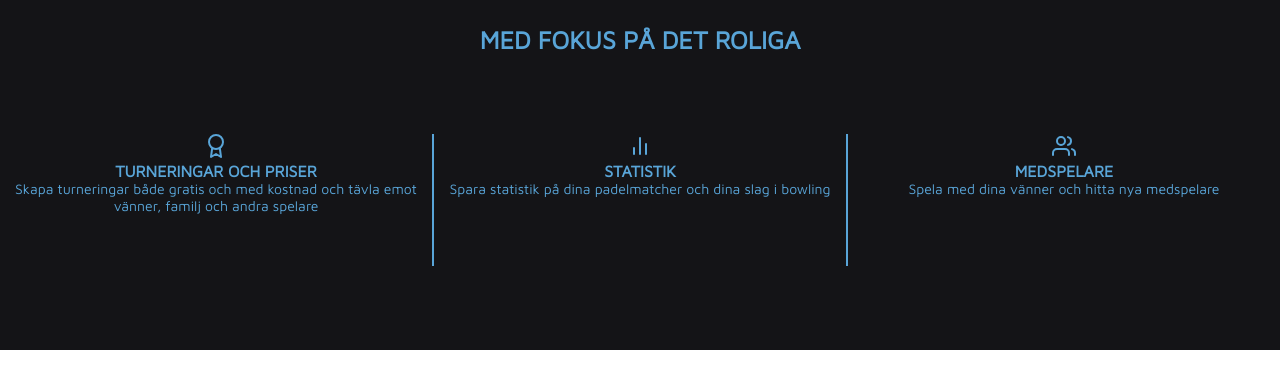
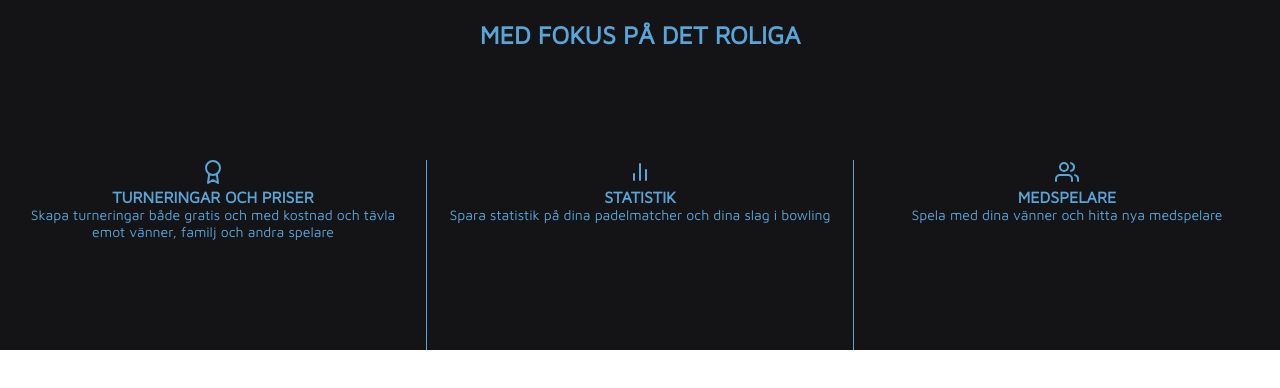
Before and after one commit to Pontus91/wuma-sports-frontend, a React (Create React App) app: page / in a window 1280 px wide. Shown: the top 388 px of the page. Built offline with nearby package versions, Linux system fonts and the light colour scheme.

Commit message:
Fixes for PR

```diff
--- a/public/index.html
+++ b/public/index.html
@@ -24,7 +24,7 @@
       work correctly both with client-side routing and a non-root public URL.
       Learn how to configure a non-root public URL by running `npm run build`.
     -->
-  <title>React App</title>
+  <title>WUMA Sports</title>
 </head>
 
 <body>
--- a/src/App.css
+++ /dev/null
@@ -1,3 +0,0 @@
-.App {
-  background: #e8e8e8;
-}
--- a/src/App.js
+++ b/src/App.js
@@ -1,15 +1,5 @@
-import React, { Component } from 'react';
-import './App.css';
+import React from 'react';
 import StartPage from './Components/StartPage';
 
-class App extends Component {
-  render() {
-    return (
-      <div className="App">
-        <StartPage />
-      </div>
-    );
-  }
-}
-
+const App = props => <StartPage />;
 export default App;
--- /dev/null
+++ b/src/Components/Motto/Motto.js
@@ -0,0 +1,16 @@
+import React from 'react';
+
+import {
+  StyledMottoWrapper,
+  StyledMottoText
+} from './StyledMotto';
+
+const Motto = () => {
+  return (
+    <StyledMottoWrapper>
+      <StyledMottoText>Med fokus på det roliga</StyledMottoText>
+    </StyledMottoWrapper>
+  )
+}
+
+export default Motto;
--- /dev/null
+++ b/src/Components/Motto/StyledMotto.js
@@ -0,0 +1,15 @@
+import styled from 'styled-components';
+
+export const StyledMottoWrapper = styled.div`
+  height: 50px;
+  width: 100%;
+`
+
+export const StyledMottoText = styled.div`
+  font-family: 'Maven Pro', sans-serif;
+  text-transform: uppercase;
+  font-weight: 700;
+  font-size: 25px;
+  color: #59A5D8;
+  margin-top: 20px;
+`
--- /dev/null
+++ b/src/Components/Motto/index.js
@@ -0,0 +1,2 @@
+import Motto from './Motto';
+export default Motto;
--- a/src/Components/StartPage/StartPage.js
+++ b/src/Components/StartPage/StartPage.js
@@ -1,56 +1,68 @@
 import React from 'react';
+import Motto from '../Motto';
 import * as Icon from 'react-feather';
 
 import {
   StyledContainer,
   StyledPublicInfo,
-  StyledInfoHeader,
-  StyledHeaderText,
   StyledInfoWrapper,
+  StyledIconDiv,
   StyledFocusInfo,
-  StyledFocusMinorInfo,
-  StyledInfoWrapperMiddle,
-  StyledIconDiv
+  StyledFocusMinorInfo
 
 } from './StyledStartPage';
 
+const links = [
+  {
+    icon: "Award",
+    title: 'Turneringar och priser',
+    subtitle: 'Skapa turneringar både gratis och med kostnad och tävla emot vänner, familj och andra spelare',
+    id: 1
+  },
+  {
+    icon: "BarChart2",
+    title: "Statistik",
+    subtitle: "Spara statistik på dina padelmatcher och dina slag i bowling",
+    id: 2
+  },
+  {
+    icon: "Users",
+    title: "Medspelare",
+    subtitle: "Spela med dina vänner och hitta nya medspelare",
+    id: 3
+  }
+];
+
+
+
 const Startpage = () => {
+
   return (
     <StyledContainer>
       <StyledPublicInfo>
-        <StyledInfoHeader>
-          <StyledHeaderText>Med fokus på det roliga</StyledHeaderText>
-        </StyledInfoHeader>
-        <StyledInfoWrapper>
-          <StyledIconDiv><Icon.Award /></StyledIconDiv>
-          <StyledFocusInfo>
-            Turneringar och priser
-          </StyledFocusInfo>
-          <StyledFocusMinorInfo>
-            Skapa turneringar både gratis och med kostnad och tävla emot vänner, familj och andra spelare
-          </StyledFocusMinorInfo>
-        </StyledInfoWrapper>
-        <StyledInfoWrapperMiddle>
-          <StyledIconDiv><Icon.BarChart2 /></StyledIconDiv>
-          <StyledFocusInfo>
-            Statistik
-          </StyledFocusInfo>
-          <StyledFocusMinorInfo>
-            Spara statistik på dina padelmatcher och dina slag i bowling
-          </StyledFocusMinorInfo>
-        </StyledInfoWrapperMiddle>
-        <StyledInfoWrapper>
-          <StyledIconDiv><Icon.Users /></StyledIconDiv>
-          <StyledFocusInfo>
-            Medspelare
-          </StyledFocusInfo>
-          <StyledFocusMinorInfo>
-            Spela med dina vänner och hitta nya medspelare
-          </StyledFocusMinorInfo>
-        </StyledInfoWrapper>
+        <Motto />
+        { links.map(renderStyledInfoWrapper ) }
       </StyledPublicInfo>
     </StyledContainer>
   )
 }
 
+const renderStyledInfoWrapper = ({ icon, title, subtitle, id }) => {
+  const IconElem = Icon[icon];
+
+  return (
+    <StyledInfoWrapper key={id}>
+      <StyledIconDiv>
+        <IconElem />
+      </StyledIconDiv>
+      <StyledFocusInfo >
+        {title}
+      </StyledFocusInfo>
+      <StyledFocusMinorInfo >
+        {subtitle}
+      </StyledFocusMinorInfo>
+    </StyledInfoWrapper>
+  )
+};
+
 export default Startpage;
--- a/src/Components/StartPage/StyledStartPage.js
+++ b/src/Components/StartPage/StyledStartPage.js
@@ -12,35 +12,22 @@ text-align: center;
   justify-content: center;
   flex-flow: row wrap;
 `
-
-export const StyledInfoHeader = styled.div`
-height: 50px;
-width: 100%;
-`
-
-export const StyledHeaderText = styled.p`
-font-family: 'Maven Pro', sans-serif;
-text-transform: uppercase;
-font-weight: 700;
-font-size: 25px;
-color: #59A5D8;
-`
-
 export const StyledInfoWrapper = styled.div`
-flex-basis: 0;
   flex: 1;
   padding-right: 15px;
   padding-left: 15px;
+
+  &:nth-of-type(3){
+    border-right: 1px solid #59A5D8;
+    border-left: 1px solid #59A5D8;
+  }
+
+
+  }
 `
 
-export const StyledInfoWrapperMiddle = styled.div`
-flex-basis: 0;
-flex: 1;
-border-right: 2px solid #59A5D8;
-border-left: 2px solid #59A5D8;
-height: 132px;
-padding-left: 5px;
-padding-right: 5px;
+export const StyledIconDiv = styled.div`
+  color: #59A5D8;
 `
 
 export const StyledFocusInfo = styled.div`
@@ -55,7 +42,3 @@ font-size: 14px;
   font-family: 'Maven Pro', sans-serif;
   color: #59A5D8
 `
-
-export const StyledIconDiv = styled.div`
-color: #59A5D8;
-`
```
Lines whose indentation alone changed are shown as unchanged.
